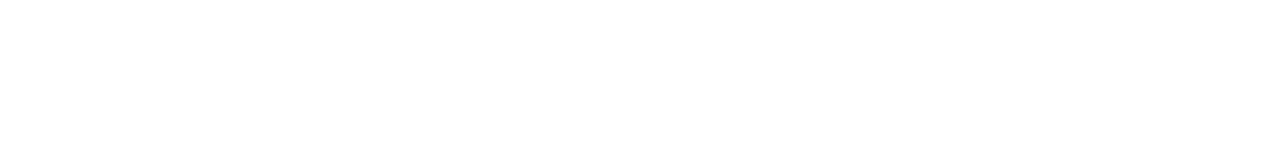
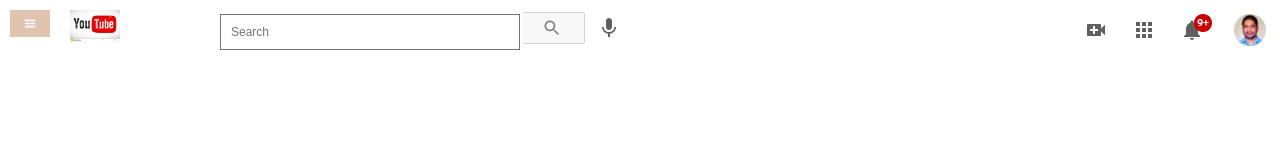
Before and after one commit to dev1980/image-video, a plain HTML site: page index.html in a window 1280 px wide. Drawn offline with Linux system fonts and the light colour scheme.

Commit message:
complete header

```diff
--- a/css/style.css
+++ b/css/style.css
@@ -3,3 +3,45 @@
     padding: 0;
     box-sizing: border-box;
 }
+
+.header {
+    max-width: 100%;
+    margin: 10px;
+    display: flex;
+
+}
+
+ .header-first {
+  display: flex;
+  justify-content: space-between;
+}
+
+.burger img {
+    padding-right: 20px;
+    max-width: 60px;
+    height: auto;
+}
+
+.youtube-logo img {
+    max-width: 50px;
+    height: auto;
+}
+
+.header-second {
+    margin-left: 100px;
+    display: flex;
+    justify-content: space-between;
+    align-items: center;
+}
+input {
+    border:1px solid rgba(95, 94, 93, 0.863);;
+    width: 300px;
+    padding: 10px;
+    font-size: 12px;
+    margin-right:3px;
+}
+
+.header-third img {
+   position: fixed;
+   right: 0;
+}
--- a/index.html
+++ b/index.html
@@ -7,5 +7,25 @@
     <title>EMBEDDING IMAGES AND VIDEO</title>
     <link rel="stylesheet" href="./css/style.css" />
   </head>
-  <body></body>
+  <body>
+    <div class="header">
+      <div class="header-first">
+        <div class="burger">
+          <img src="./image/burger-icon.png" alt="burger" />
+        </div>
+        <div class="youtube-logo">
+          <img src="./image/youtube-logo.jpg" alt="you tube" />
+        </div>
+      </div>
+      <div class="header-second">
+        <div class="search"><input type="text" placeholder="Search" /></div>
+        <div class="search-icon">
+          <img src="./image/search-icon.png" alt="search-icon" />
+        </div>
+      </div>
+      <div class="header-third">
+        <img src="./image/right-icon.png" alt="right logo" />
+      </div>
+    </div>
+  </body>
 </html>
```
Also changed, not shown: image/burger-icon.png (added), image/hamburger-icon-368x246.webp (added), image/right-icon.png (added), image/search-icon.png (added), image/youtube-logo.jpg (added).
